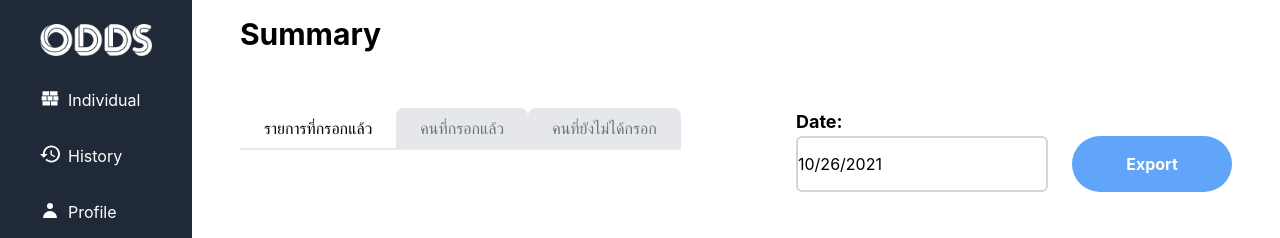
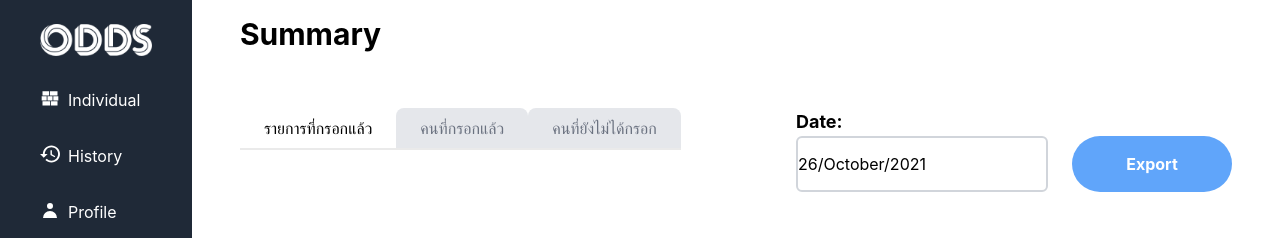
Before and after one commit to Fahlalla/workingrecord-fe, a React (Create React App) app: page /summary in a window 1280 px wide. Shown: the top 238 px of the page. Built offline with nearby package versions, Linux system fonts and the light colour scheme.

Commit message:
add format datepicker

```diff
--- a/src/Component/DatePicker.js
+++ b/src/Component/DatePicker.js
@@ -13,6 +13,7 @@ const DatePickers = () => {
       className=""
       selected={startDate}
       onChange={(date) => setStartDate(date)}
+      dateFormat="dd/MMMM/yyyy"
     />
     // </div>
   );
```
